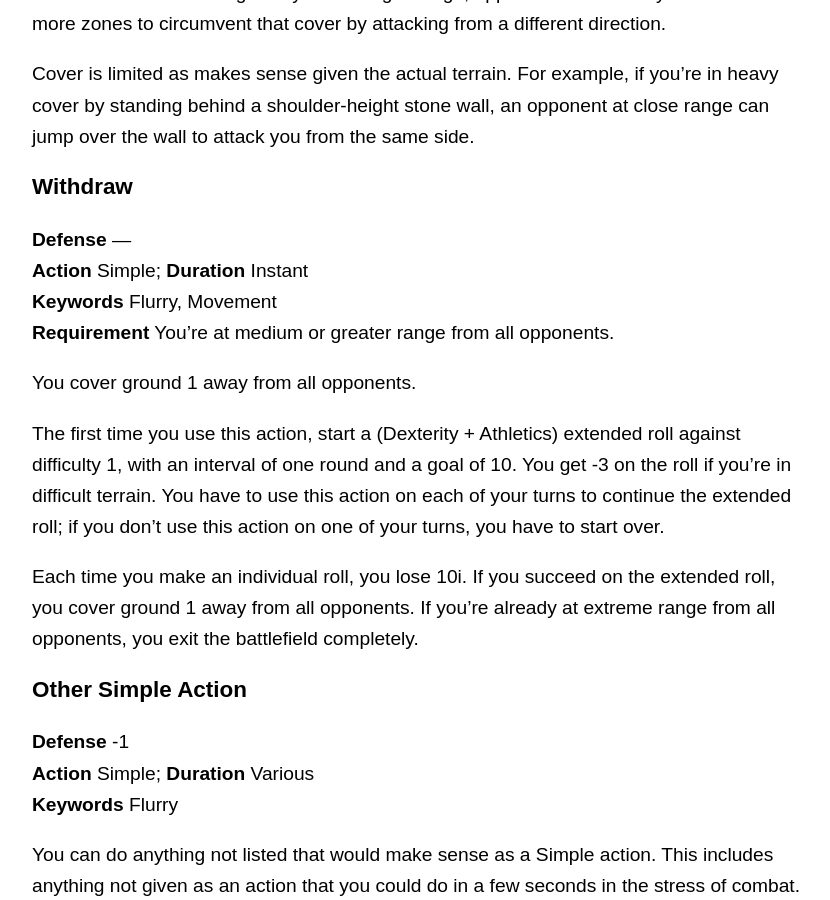
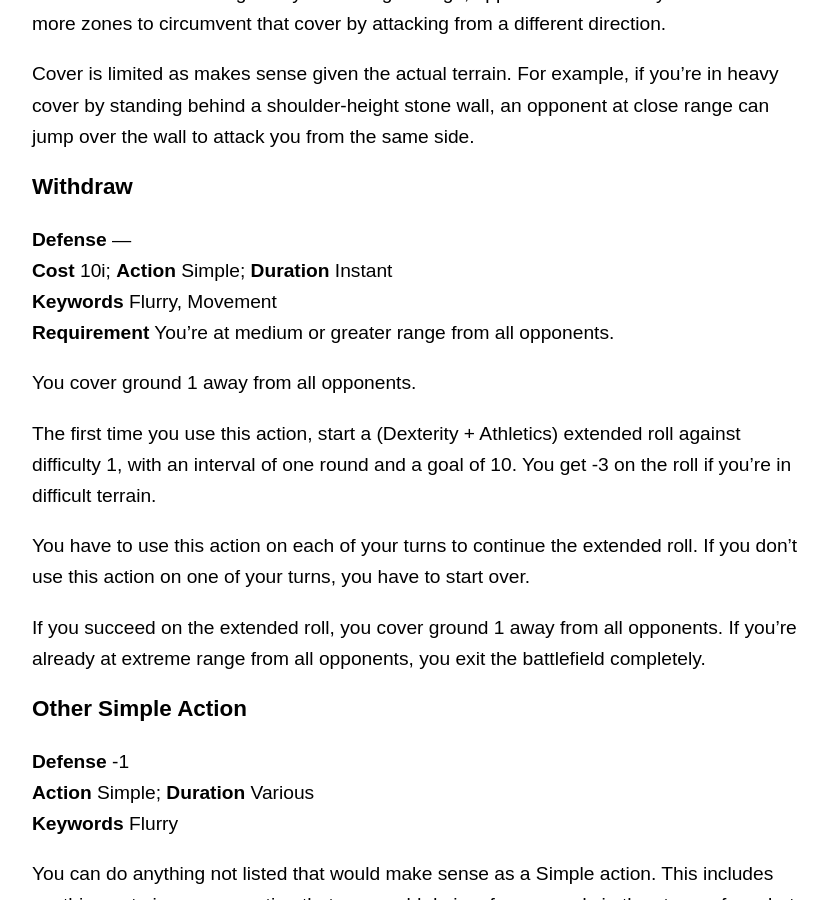
Before and after one commit to lost-egg/lost-egg.github.io, a Jekyll site: the page built from combat.md, in a window 1280 px wide and 900 px high, scrolled down 11235 px. Shown: the whole window, without its empty margins (224-1054 px from the left). Built offline with Jekyll 4.4.1, drawn with Linux system fonts in a browser that asks for light colours.

Commit message:
tweak cost

```diff
--- a/combat.md
+++ b/combat.md
@@ -250,15 +250,17 @@ Cover is limited as makes sense given the actual terrain. For example, if you're
 ### Withdraw
 
 **Defense** ---
-**Action** Simple; **Duration** Instant
+**Cost** 10i; **Action** Simple; **Duration** Instant
 **Keywords** Flurry, Movement
 **Requirement** You're at medium or greater range from all opponents.
 
 You cover ground 1 away from all opponents.
 
-The first time you use this action, start a (Dexterity + Athletics) extended roll against difficulty 1, with an interval of one round and a goal of 10. You get -3 on the roll if you're in difficult terrain. You have to use this action on each of your turns to continue the extended roll; if you don't use this action on one of your turns, you have to start over.
+The first time you use this action, start a (Dexterity + Athletics) extended roll against difficulty 1, with an interval of one round and a goal of 10. You get -3 on the roll if you're in difficult terrain.
 
-Each time you make an individual roll, you lose 10i. If you succeed on the extended roll, you cover ground 1 away from all opponents. If you're already at extreme range from all opponents, you exit the battlefield completely.
+You have to use this action on each of your turns to continue the extended roll. If you don't use this action on one of your turns, you have to start over.
+
+If you succeed on the extended roll, you cover ground 1 away from all opponents. If you're already at extreme range from all opponents, you exit the battlefield completely.
 
 ### Other Simple Action
 
```
